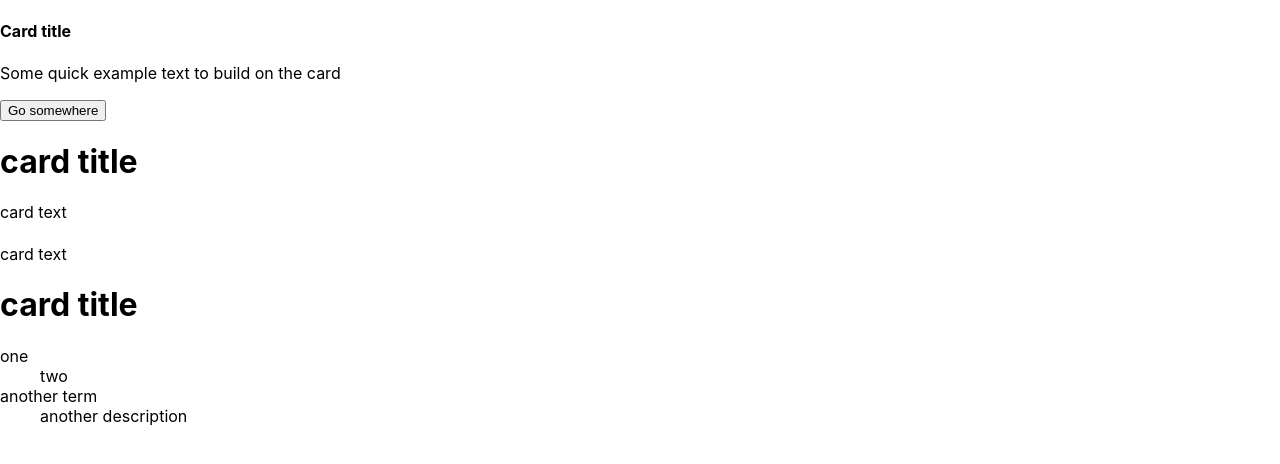
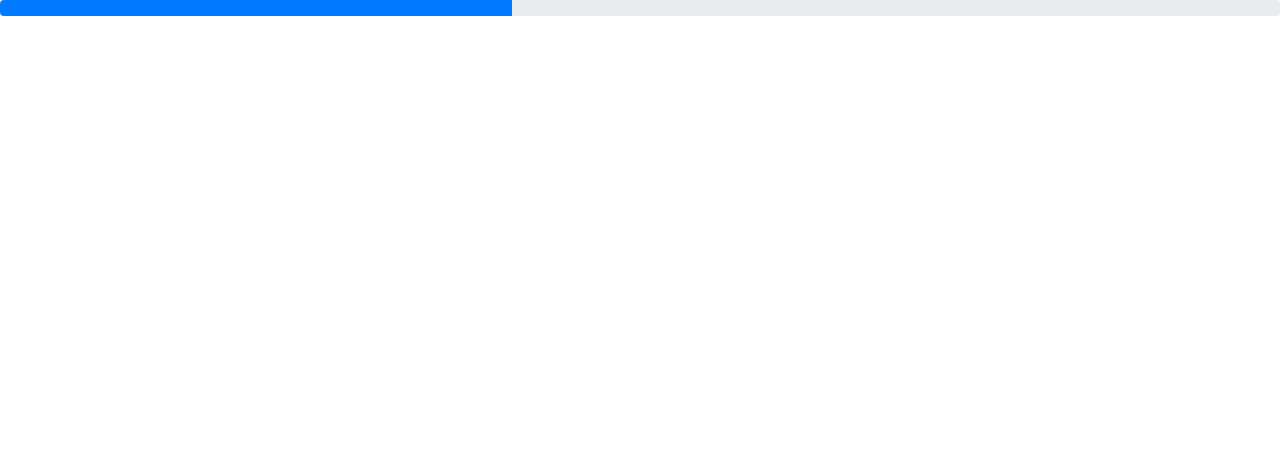
Before and after one commit to DimaMalah/React_components_16_17_18, a React (Create React App) app in the folder my-react-app/: page / in a window 1280 px wide. Shown: the top 464 px of the page. Built offline with nearby package versions, Linux system fonts and the light colour scheme.

Commit message:
hometask# 19 Progress.jsx

```diff
--- a/my-react-app/public/index.html
+++ b/my-react-app/public/index.html
@@ -9,6 +9,8 @@
 	<meta name="description" content="Web site created using create-react-app" />
 	<link rel="apple-touch-icon" href="%PUBLIC_URL%/logo192.png" />
 	<link rel="manifest" href="%PUBLIC_URL%/manifest.json" />
+	<link rel="stylesheet" href="https://stackpath.bootstrapcdn.com/bootstrap/4.1.0/css/bootstrap.min.css"
+		integrity="sha384-9gVQ4dYFwwWSjIDZnLEWnxCjeSWFphJiwGPXr1jddIhOegiu1FwO5qRGvFXOdJZ4" crossorigin="anonymous">
 	<title>React App</title>
 </head>
 
--- a/my-react-app/src/App.jsx
+++ b/my-react-app/src/App.jsx
@@ -1,23 +1,17 @@
 import React from "react";
-import Card from "./components/Card.js";
-import Card2 from "./components/Card2.jsx";
-import Definitions from "./components/Definitions.jsx";
+import Progress from "./components/Progress.jsx";
 
 
-const definition = [
-	{ dt: 'one', dd: 'two', id: 1 },
-	{ dt: 'another term', dd: 'another description', id: 2 },
-];
+
 
 function App() {
-	return (<>
-		<Card></Card>
-		<Card2 title="card title" text="card text"></Card2>
-		<Card2 title="  " text="card text"></Card2>
-		<Card2 title="card title"></Card2>
-		<Definitions data={definition} />
-	</>
+
+	return (
+		<Progress percentage="40%" />
+
 	)
+
+
 
 }
 
--- /dev/null
+++ b/my-react-app/src/components/Progress.jsx
@@ -0,0 +1,18 @@
+import React from "react";
+
+
+class Progress extends React.Component {
+
+	render() {
+		const style = {
+			width: this.props.percentage,
+		};
+
+		return (
+			<div className="progress"  >
+				<div className="progress-bar" role="progressbar" aria-valuenow="40" aria-valuemin="0" aria-valuemax="100" aria-label="progressbar" style={style}></div>
+			</div>
+		)
+	}
+}
+export default Progress
```
